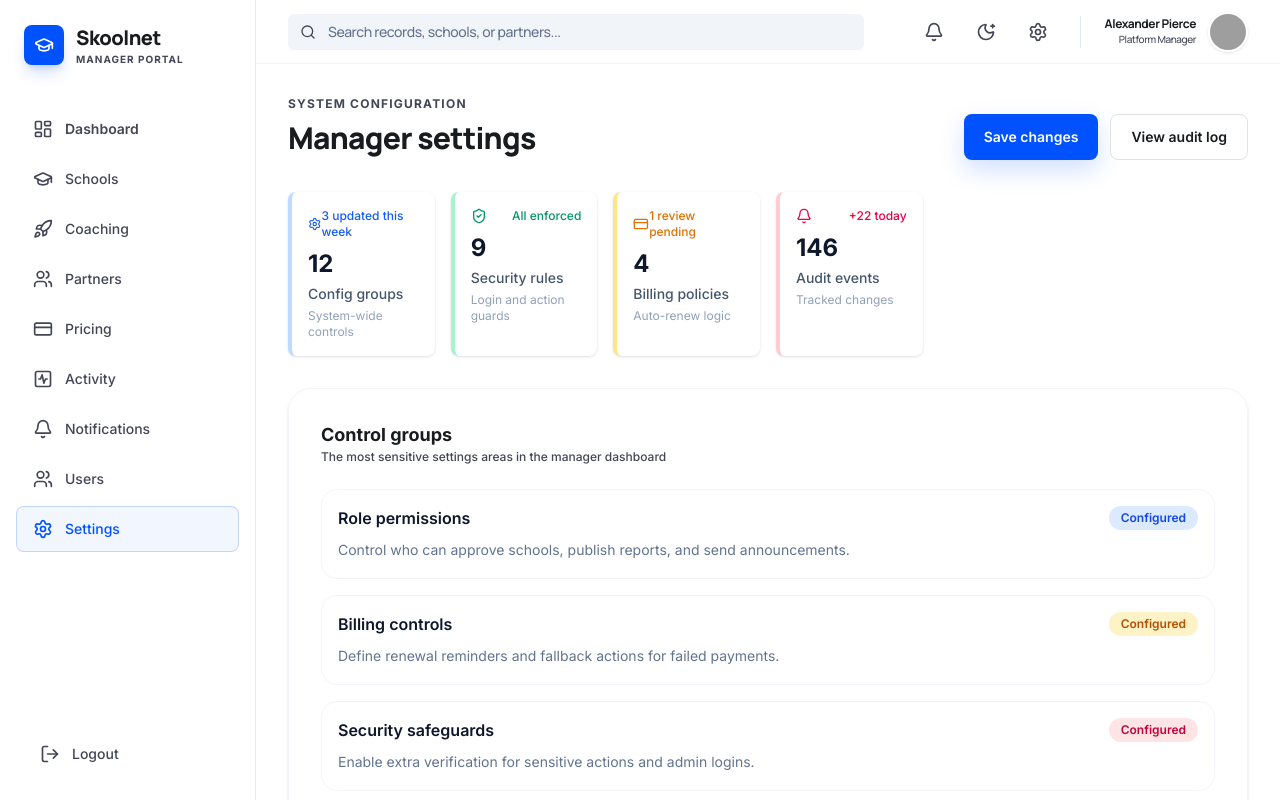
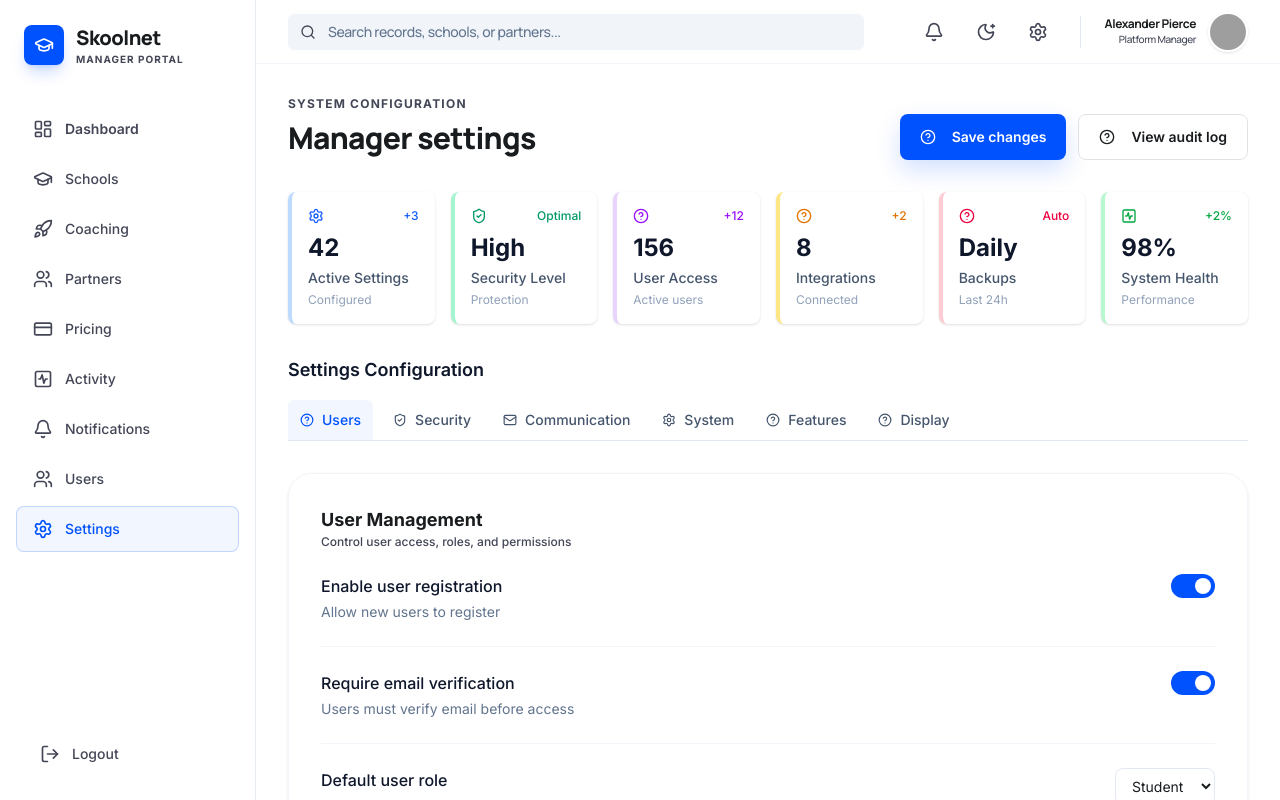
Before and after one commit to md-sonu07/skoolnet, a React (Vite) app: page /dashboard/manager/settings in a window 1280 px wide. Shown: the top 800 px of the page. Built offline with nearby package versions, Linux system fonts and the light colour scheme; grey boxes are pictures that could not be loaded.

Commit message:
Working on Manager Admin Panel

```diff
--- a/src/components/common/DashboardPrimitives.jsx
+++ b/src/components/common/DashboardPrimitives.jsx
@@ -89,7 +89,7 @@ export function StatusBadge({ tone = 'slate', children }) {
   const toneClass = badgeTones[tone] ?? badgeTones.slate;
 
   return (
-    <span className={`inline-flex rounded-full px-3 py-1 text-xs font-semibold ${toneClass}`}>
+    <span className={`inline-flex rounded-md px-3 py-1 text-xs font-semibold ${toneClass}`}>
       {children}
     </span>
   );
--- /dev/null
+++ b/src/components/common/SettingsNavigation.jsx
@@ -0,0 +1,49 @@
+import React from 'react';
+import AppIcon from './AppIcon';
+
+const SettingsNavigation = ({
+  categories,
+  activeCategory,
+  onCategoryChange,
+  title = "Settings Configuration",
+  buttonText,
+  className = ""
+}) => {
+  const getButtonText = (category) => {
+    if (buttonText) {
+      return buttonText(category);
+    }
+    return category.title === 'User Management' ? 'Users' :
+           category.title === 'Security Settings' ? 'Security' :
+           category.title === 'Communication' ? 'Communication' :
+           category.title === 'System Configuration' ? 'System' :
+           category.title === 'Features & Integrations' ? 'Features' :
+           category.title === 'Content & Display' ? 'Display' : category.title;
+  };
+
+  return (
+    <div className={`lg:col-span-1 border-b border-slate-200 ${className}`}>
+      <h3 className="text-lg font-semibold text-slate-900 mb-4">{title}</h3>
+      <div className="flex flex-wrap gap-2">
+        {categories.map((category, index) => (
+          <button
+            key={index}
+            onClick={() => onCategoryChange(category)}
+            className={`px-3 py-2.5 transition-all duration-200 flex items-center gap-2 rounded-t-md ${
+              activeCategory.title === category.title
+                ? 'text-primary bg-primary/5'
+                : 'text-slate-600 hover:text-slate-900'
+            }`}
+          >
+            <AppIcon name={category.icon} size={14} />
+            <span className="font-medium text-sm">
+              {getButtonText(category)}
+            </span>
+          </button>
+        ))}
+      </div>
+    </div>
+  );
+};
+
+export default SettingsNavigation;
--- a/src/components/layout/SiteNavbar.jsx
+++ b/src/components/layout/SiteNavbar.jsx
@@ -51,7 +51,7 @@ export default function SiteNavbar() {
             >
               <AppIcon name="notifications" size={20} />
             </button>
-            <Link to="/manager" className="h-10 w-10 overflow-hidden rounded-full border-2 border-primary/10">
+            <Link to="/dashboard/manager/overview" className="h-10 w-10 overflow-hidden rounded-full border-2 border-primary/10">
               <img
                 alt="User profile"
                 className="h-full w-full object-cover"
--- a/src/pages/manager/Activity.jsx
+++ b/src/pages/manager/Activity.jsx
@@ -253,10 +253,10 @@ export default function Activity() {
                     </div>
                     <div className="flex items-center gap-2 flex-wrap">
                       <span className="text-xs text-slate-500">by {activity.user}</span>
-                      <span className={`text-xs font-medium px-2 py-1 rounded-full ${getStatusColor(activity.status)}`}>
+                      <span className={`text-xs font-medium px-2 py-1 rounded-md ${getStatusColor(activity.status)}`}>
                         {activity.status}
                       </span>
-                      <span className={`text-xs font-medium px-2 py-1 rounded-full ${getPriorityColor(activity.priority)}`}>
+                      <span className={`text-xs font-medium px-2 py-1 rounded-md ${getPriorityColor(activity.priority)}`}>
                         {activity.priority}
                       </span>
                     </div>
--- a/src/pages/manager/Notifications.jsx
+++ b/src/pages/manager/Notifications.jsx
@@ -1,3 +1,4 @@
+import AppIcon from '../../components/common/AppIcon';
 import {
   DashboardPage,
   MetricCard,
@@ -20,9 +21,11 @@ export default function ManagerNotifications() {
       actions={
         <>
           <button type="button" className="btn-primary">
+            <AppIcon name="add" size={16} className="mr-2" />
             Create campaign
           </button>
           <button type="button" className="btn-secondary">
+            <AppIcon name="folder" size={16} className="mr-2" />
             Browse templates
           </button>
         </>
--- a/src/pages/manager/Pricing.jsx
+++ b/src/pages/manager/Pricing.jsx
@@ -15,7 +15,7 @@ const pricingStats = [
   { label: 'Revenue', value: '₹8.7L', change: '+18%', helper: 'This month', tone: 'emerald' },
   { label: 'Active Schools', value: '84', change: '+6', helper: 'Using plans', tone: 'amber' },
   { label: 'Avg Plan Value', value: '₹10.3K', change: '+5%', helper: 'Per school', tone: 'rose' },
-  { label: 'Pending Requests', value: '3', change: '-2', helper: 'Custom plan requests', tone: 'orange' },
+  { label: 'Pending', value: '3', change: '-2', helper: 'Custom plan', tone: 'orange' },
 ];
 
 const pricingPlans = [
--- a/src/pages/manager/Settings.jsx
+++ b/src/pages/manager/Settings.jsx
@@ -1,3 +1,6 @@
+import { useState } from 'react';
+import AppIcon from '../../components/common/AppIcon';
+import SettingsNavigation from '../../components/common/SettingsNavigation';
 import {
   DashboardPage,
   MetricCard,
@@ -6,13 +9,99 @@ import {
   StatusBadge,
 } from '../../components/common/DashboardPrimitives';
 
-const settingsGroups = [
-  { name: 'Role permissions', detail: 'Control who can approve schools, publish reports, and send announcements.', tone: 'blue' },
-  { name: 'Billing controls', detail: 'Define renewal reminders and fallback actions for failed payments.', tone: 'amber' },
-  { name: 'Security safeguards', detail: 'Enable extra verification for sensitive actions and admin logins.', tone: 'rose' },
+const systemStats = [
+  { icon: 'settings', label: 'Active Settings', value: '42', change: '+3', helper: 'Configured', tone: 'blue' },
+  { icon: 'security', label: 'Security Level', value: 'High', change: 'Optimal', helper: 'Protection', tone: 'emerald' },
+  { icon: 'users', label: 'User Access', value: '156', change: '+12', helper: 'Active users', tone: 'purple' },
+  { icon: 'integration', label: 'Integrations', value: '8', change: '+2', helper: 'Connected', tone: 'amber' },
+  { icon: 'backup', label: 'Backups', value: 'Daily', change: 'Auto', helper: 'Last 24h', tone: 'rose' },
+  { icon: 'activity', label: 'System Health', value: '98%', change: '+2%', helper: 'Performance', tone: 'green' },
+];
+
+const settingsCategories = [
+  {
+    title: 'User Management',
+    description: 'Control user access, roles, and permissions',
+    icon: 'users',
+    settings: [
+      { label: 'Enable user registration', type: 'toggle', enabled: true, description: 'Allow new users to register' },
+      { label: 'Require email verification', type: 'toggle', enabled: true, description: 'Users must verify email before access' },
+      { label: 'Default user role', type: 'select', value: 'Student', options: ['Student', 'Teacher', 'Admin'], description: 'Default role for new users' },
+      { label: 'Password complexity', type: 'select', value: 'Medium', options: ['Low', 'Medium', 'High'], description: 'Password strength requirements' },
+    ]
+  },
+  {
+    title: 'Security Settings',
+    description: 'Configure security policies and access controls',
+    icon: 'security',
+    settings: [
+      { label: 'Two-factor authentication', type: 'toggle', enabled: true, description: 'Require 2FA for admin users' },
+      { label: 'Session timeout', type: 'select', value: '30 minutes', options: ['15 minutes', '30 minutes', '1 hour', '2 hours'], description: 'Auto-logout inactive users' },
+      { label: 'Failed login attempts', type: 'number', value: 5, description: 'Lock account after failed attempts' },
+      { label: 'IP whitelist', type: 'toggle', enabled: false, description: 'Restrict access to specific IP addresses' },
+    ]
+  },
+  {
+    title: 'Communication',
+    description: 'Manage notifications, emails, and messaging',
+    icon: 'mail',
+    settings: [
+      { label: 'Email notifications', type: 'toggle', enabled: true, description: 'Send email notifications to users' },
+      { label: 'SMS notifications', type: 'toggle', enabled: false, description: 'Send SMS notifications' },
+      { label: 'Push notifications', type: 'toggle', enabled: true, description: 'Enable push notifications' },
+      { label: 'Email provider', type: 'select', value: 'SendGrid', options: ['SendGrid', 'AWS SES', 'Mailgun'], description: 'Email service provider' },
+    ]
+  },
+  {
+    title: 'System Configuration',
+    description: 'Configure system-wide settings and preferences',
+    icon: 'settings',
+    settings: [
+      { label: 'Maintenance mode', type: 'toggle', enabled: false, description: 'Put site in maintenance mode' },
+      { label: 'Debug mode', type: 'toggle', enabled: false, description: 'Enable debug logging' },
+      { label: 'Cache duration', type: 'select', value: '1 hour', options: ['30 minutes', '1 hour', '6 hours', '24 hours'], description: 'System cache duration' },
+      { label: 'Backup frequency', type: 'select', value: 'Daily', options: ['Hourly', 'Daily', 'Weekly'], description: 'Automatic backup schedule' },
+    ]
+  },
+  {
+    title: 'Features & Integrations',
+    description: 'Enable/disable features and manage third-party integrations',
+    icon: 'integration',
+    settings: [
+      { label: 'Google Analytics', type: 'toggle', enabled: true, description: 'Track website analytics' },
+      { label: 'Payment gateway', type: 'select', value: 'Stripe', options: ['Stripe', 'PayPal', 'Razorpay'], description: 'Payment processing service' },
+      { label: 'Cloud storage', type: 'select', value: 'AWS S3', options: ['AWS S3', 'Google Cloud', 'Azure'], description: 'File storage provider' },
+      { label: 'API access', type: 'toggle', enabled: true, description: 'Enable API endpoints' },
+    ]
+  },
+  {
+    title: 'Content & Display',
+    description: 'Manage content settings and display preferences',
+    icon: 'layout',
+    settings: [
+      { label: 'Dark mode', type: 'toggle', enabled: false, description: 'Enable dark mode theme' },
+      { label: 'Language', type: 'select', value: 'English', options: ['English', 'Spanish', 'French', 'German'], description: 'Default site language' },
+      { label: 'Timezone', type: 'select', value: 'UTC', options: ['UTC', 'EST', 'PST', 'GMT'], description: 'Default timezone' },
+      { label: 'Date format', type: 'select', value: 'MM/DD/YYYY', options: ['MM/DD/YYYY', 'DD/MM/YYYY', 'YYYY-MM-DD'], description: 'Date display format' },
+    ]
+  },
 ];
 
 export default function ManagerSettings() {
+  const [activeCategory, setActiveCategory] = useState(settingsCategories[0]);
+  const [settings, setSettings] = useState(
+    settingsCategories.reduce((acc, category) => {
+      category.settings.forEach(setting => {
+        acc[setting.label] = setting.type === 'toggle' ? setting.enabled : setting.value;
+      });
+      return acc;
+    }, {})
+  );
+
+  const handleSettingChange = (label, value) => {
+    setSettings(prev => ({ ...prev, [label]: value }));
+  };
+
   return (
     <DashboardPage
       eyebrow="System configuration"
@@ -20,34 +109,103 @@ export default function ManagerSettings() {
       actions={
         <>
           <button type="button" className="btn-primary">
+            <AppIcon name="save" size={16} className="mr-2" />
             Save changes
           </button>
           <button type="button" className="btn-secondary">
+            <AppIcon name="history" size={16} className="mr-2" />
             View audit log
           </button>
         </>
       }
     >
       <MetricGrid>
-        <MetricCard icon="settings" label="Config groups" value="12" change="3 updated this week" helper="System-wide controls" />
-        <MetricCard icon="security" label="Security rules" value="9" change="All enforced" helper="Login and action guards" tone="emerald" />
-        <MetricCard icon="payments" label="Billing policies" value="4" change="1 review pending" helper="Auto-renew logic" tone="amber" />
-        <MetricCard icon="notifications" label="Audit events" value="146" change="+22 today" helper="Tracked changes" tone="rose" />
+        {systemStats.map((stat, index) => (
+          <MetricCard
+            key={index}
+            icon={stat.icon}
+            label={stat.label}
+            value={stat.value}
+            change={stat.change}
+            helper={stat.helper}
+            tone={stat.tone}
+          />
+        ))}
       </MetricGrid>
 
-      <SectionCard title="Control groups" description="The most sensitive settings areas in the manager dashboard">
-        <div className="space-y-4">
-          {settingsGroups.map(item => (
-            <div key={item.name} className="rounded-2xl border border-slate-100 bg-white/70 p-4">
-              <div className="flex items-center justify-between gap-3">
-                <h4 className="font-semibold text-slate-900">{item.name}</h4>
-                <StatusBadge tone={item.tone}>Configured</StatusBadge>
-              </div>
-              <p className="mt-2 text-sm leading-6 text-slate-500">{item.detail}</p>
+      {/* Navigation */}
+      <SettingsNavigation
+        categories={settingsCategories}
+        activeCategory={activeCategory}
+        onCategoryChange={setActiveCategory}
+      />
+
+      {/* <SettingsNavigation
+        categories={settingsCategories}
+        activeCategory={activeCategory}
+        onCategoryChange={setActiveCategory}
+        buttonText={"WebSite Settings"}
+      /> */}
+
+      <div className="w-full">
+        {/* Settings Content */}
+        <div className="w-full">
+          <SectionCard
+            title={activeCategory.title}
+            description={activeCategory.description}
+          >
+            <div className="space-y-6">
+              {activeCategory.settings.map((setting, index) => (
+                <div key={index} className="border-b border-slate-100 pb-6 last:border-b-0 last:pb-0">
+                  <div className="flex items-start justify-between gap-4">
+                    <div className="flex-1 min-w-0">
+                      <h4 className="font-medium text-slate-900 mb-1">{setting.label}</h4>
+                      <p className="text-sm text-slate-500">{setting.description}</p>
+                    </div>
+                    <div className="shrink-0">
+                      {setting.type === 'toggle' && (
+                        <button
+                          onClick={() => handleSettingChange(setting.label, !settings[setting.label])}
+                          className={`relative inline-flex h-6 w-11 items-center rounded-full transition-colors ${
+                            settings[setting.label] ? 'bg-primary' : 'bg-slate-200'
+                          }`}
+                        >
+                          <span
+                            className={`inline-block h-4 w-4 transform rounded-full bg-white transition-transform ${
+                              settings[setting.label] ? 'translate-x-6' : 'translate-x-1'
+                            }`}
+                          />
+                        </button>
+                      )}
+
+                      {setting.type === 'select' && (
+                        <select
+                          value={settings[setting.label]}
+                          onChange={(e) => handleSettingChange(setting.label, e.target.value)}
+                          className="px-3 py-2 border border-slate-200 rounded-lg text-sm focus:outline-none focus:ring-2 focus:ring-primary/20 focus:border-primary"
+                        >
+                          {setting.options.map((option, optIndex) => (
+                            <option key={optIndex} value={option}>{option}</option>
+                          ))}
+                        </select>
+                      )}
+
+                      {setting.type === 'number' && (
+                        <input
+                          type="number"
+                          value={settings[setting.label]}
+                          onChange={(e) => handleSettingChange(setting.label, parseInt(e.target.value))}
+                          className="w-20 px-3 py-2 border border-slate-200 rounded-lg text-sm focus:outline-none focus:ring-2 focus:ring-primary/20 focus:border-primary"
+                        />
+                      )}
+                    </div>
+                  </div>
+                </div>
+              ))}
             </div>
-          ))}
+          </SectionCard>
         </div>
-      </SectionCard>
+      </div>
     </DashboardPage>
   );
 }
```
Also changed, not shown: src/pages/manager/Users.jsx (+4 -4 lines), 1 other file (tests, documents, lock files or other folders).
